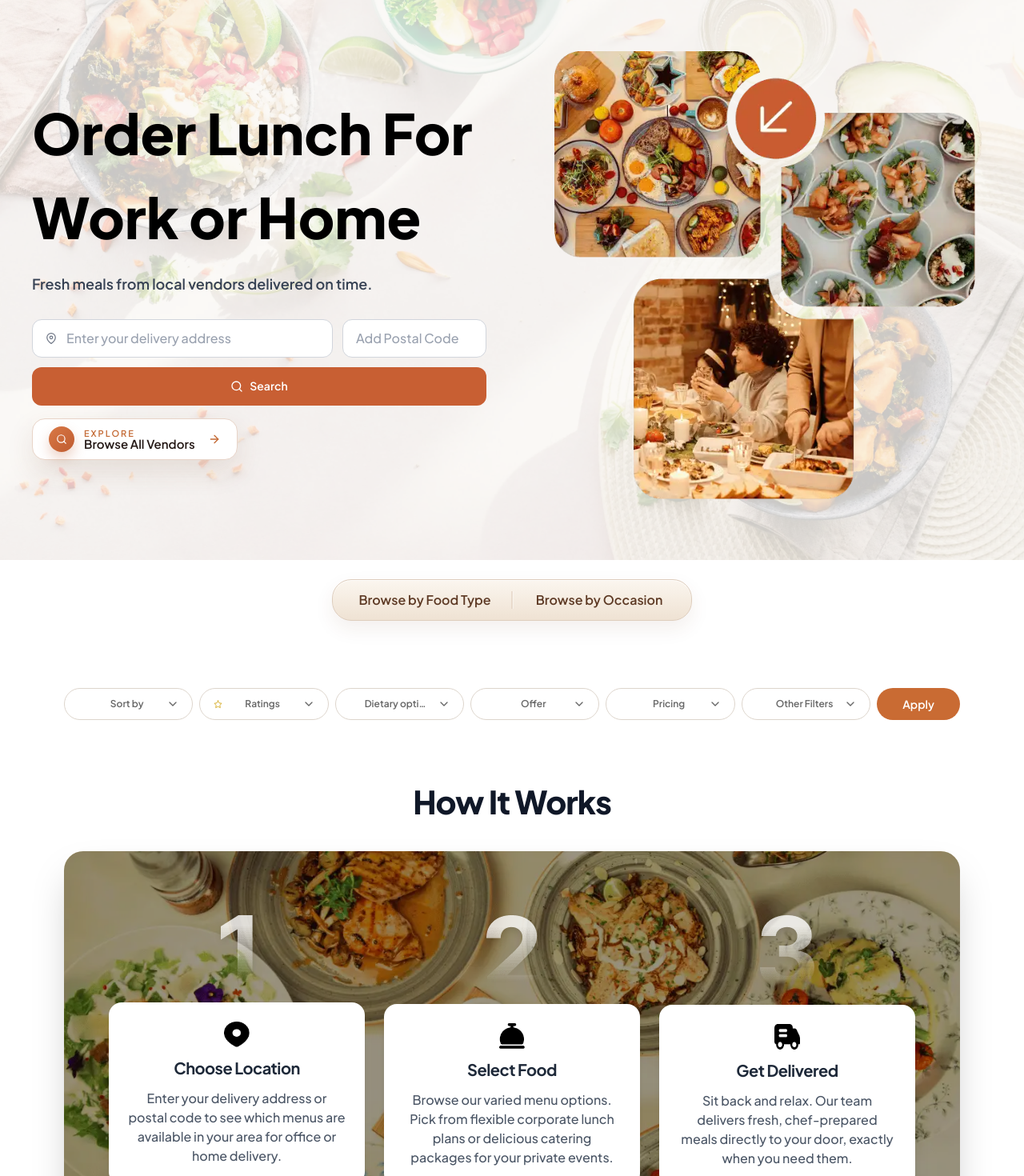
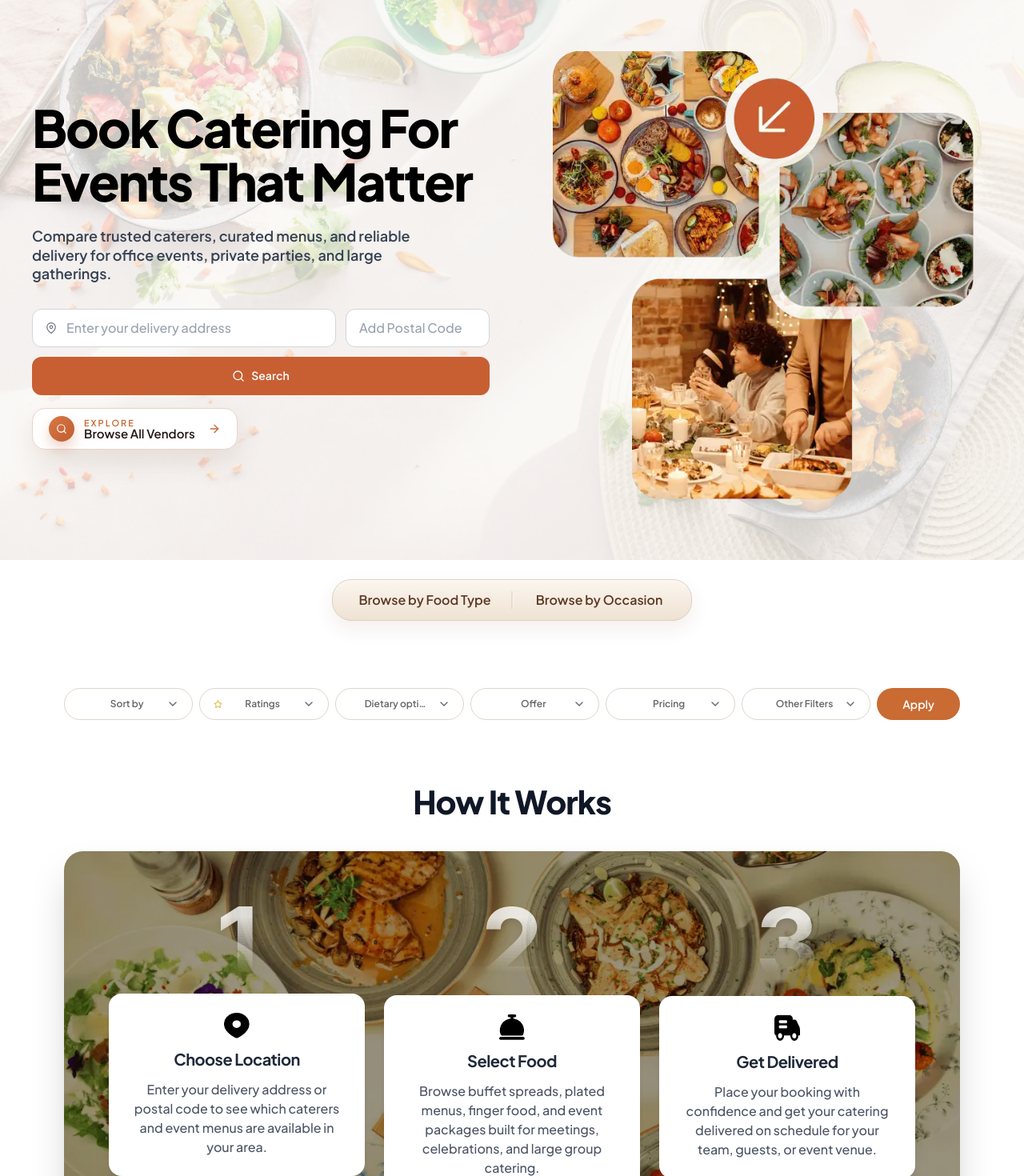
Before and after one commit to MuhammadNoumanAfzal/catering-bestilling-no, a React (Vite) app: page / in a window 1280 px wide. Shown: the part 100-1570 px from the top of the page at 80% size. Built offline with nearby package versions, Linux system fonts and the light colour scheme; no server answers.

Commit message:
feat(i18n): update English and Norwegian localization for catering services and enhance hero section text

```diff
--- a/src/features/home/components/HeroSection.jsx
+++ b/src/features/home/components/HeroSection.jsx
@@ -28,22 +28,22 @@ export default function HeroSection({
         className="absolute inset-0 h-full w-full object-cover opacity-20"
       />
 
-      <div className="relative z-10 max-w-7xl mx-auto ">
+      <div className="relative z-10 mx-auto max-w-7xl">
         <HomeNavbar />
 
-        <div className="grid min-h-[calc(100vh-88px)] max-w-7xl  mx-auto items-center gap-12 px-5 py-10 md:px-6 lg:grid-cols-2 lg:gap-16 lg:px-10 lg:py-14">
-          <div className="md:max-w-2xl">
-            <h1 className=" text-[40px] md:text-[70px] font-extrabold text-black">
+        <div className="mx-auto grid min-h-[calc(100vh-88px)] max-w-7xl items-center gap-10 px-5 py-10 md:px-6 lg:grid-cols-2 lg:gap-14 lg:px-10 lg:py-14">
+          <div className="max-w-[620px]">
+            <h1 className="max-w-[560px] text-[40px] font-extrabold leading-[1.04] tracking-[-0.03em] text-black sm:text-[54px] lg:text-[64px]">
               {t("home.heroTitleLineOne")}
               <br />
               {t("home.heroTitleLineTwo")}
             </h1>
 
-            <p className="type-h5 mt-5 max-w-xl text-gray-700">
+            <p className="type-h5 mt-6 max-w-[540px] text-gray-700">
               {t("home.heroSubtitle")}
             </p>
 
-            <div className="mt-8 max-w-2xl">
+            <div className="mt-8 max-w-[600px]">
               <div className="flex flex-col gap-3 sm:flex-row">
                 <div className="flex h-12 py-2 flex-1 items-center rounded-xl border border-gray-300 bg-white px-4 transition focus-within:border-[#e98c65]">
                   <FiMapPin className="shrink-0 text-sm text-gray-500" />
--- a/src/i18n/locales/en.js
+++ b/src/i18n/locales/en.js
@@ -167,9 +167,10 @@ const en = {
     },
   },
   home: {
-    heroTitleLineOne: "Order Lunch For",
-    heroTitleLineTwo: "Work or Home",
-    heroSubtitle: "Fresh meals from local vendors delivered on time.",
+    heroTitleLineOne: "Book Catering For",
+    heroTitleLineTwo: "Events That Matter",
+    heroSubtitle:
+      "Compare trusted caterers, curated menus, and reliable delivery for office events, private parties, and large gatherings.",
     deliveryAddressPlaceholder: "Enter your delivery address",
     postalCodePlaceholder: "Add Postal Code",
     search: "Search",
@@ -196,17 +197,17 @@ const en = {
         location: {
           title: "Choose Location",
           description:
-            "Enter your delivery address or postal code to see which menus are available in your area for office or home delivery.",
+            "Enter your delivery address or postal code to see which caterers and event menus are available in your area.",
         },
         food: {
           title: "Select Food",
           description:
-            "Browse our varied menu options. Pick from flexible corporate lunch plans or delicious catering packages for your private events.",
+            "Browse buffet spreads, plated menus, finger food, and event packages built for meetings, celebrations, and large group catering.",
         },
         delivery: {
           title: "Get Delivered",
           description:
-            "Sit back and relax. Our team delivers fresh, chef-prepared meals directly to your door, exactly when you need them.",
+            "Place your booking with confidence and get your catering delivered on schedule for your team, guests, or event venue.",
         },
       },
     },
--- a/src/i18n/locales/no.js
+++ b/src/i18n/locales/no.js
@@ -167,10 +167,10 @@ const no = {
     },
   },
   home: {
-    heroTitleLineOne: "Bestill lunsj for",
-    heroTitleLineTwo: "jobb eller hjem",
+    heroTitleLineOne: "Bestill catering til",
+    heroTitleLineTwo: "arrangementer som teller",
     heroSubtitle:
-      "Ferske m\u00e5ltider fra lokale leverand\u00f8rer levert i tide.",
+      "Sammenlign p\u00e5litelige cateringleverand\u00f8rer, utvalgte menyer og trygg levering til kontorarrangementer, private selskaper og store samlinger.",
     deliveryAddressPlaceholder: "Skriv inn leveringsadressen din",
     postalCodePlaceholder: "Legg til postnummer",
     search: "S\u00f8k",
@@ -200,17 +200,17 @@ const no = {
         location: {
           title: "Velg sted",
           description:
-            "Skriv inn leveringsadressen eller postnummeret ditt for å se hvilke menyer som er tilgjengelige i området ditt for levering til kontor eller hjem.",
+            "Skriv inn leveringsadressen eller postnummeret ditt for å se hvilke cateringleverandører og arrangementsmenyer som er tilgjengelige i området ditt.",
         },
         food: {
           title: "Velg mat",
           description:
-            "Utforsk menyutvalget vårt. Velg mellom fleksible bedriftslunsjer eller smakfulle cateringpakker til private arrangementer.",
+            "Utforsk buffeter, serveringsfat, fingermat og cateringpakker laget for møter, feiringer og arrangementer med mange gjester.",
         },
         delivery: {
           title: "Få levert",
           description:
-            "Len deg tilbake og slapp av. Teamet vårt leverer ferske, kokketilberedte måltider direkte til døren din, akkurat når du trenger dem.",
+            "Bestill med trygghet og få cateringen levert til rett tid for teamet ditt, gjestene dine eller arrangementsstedet.",
         },
       },
     },
```
